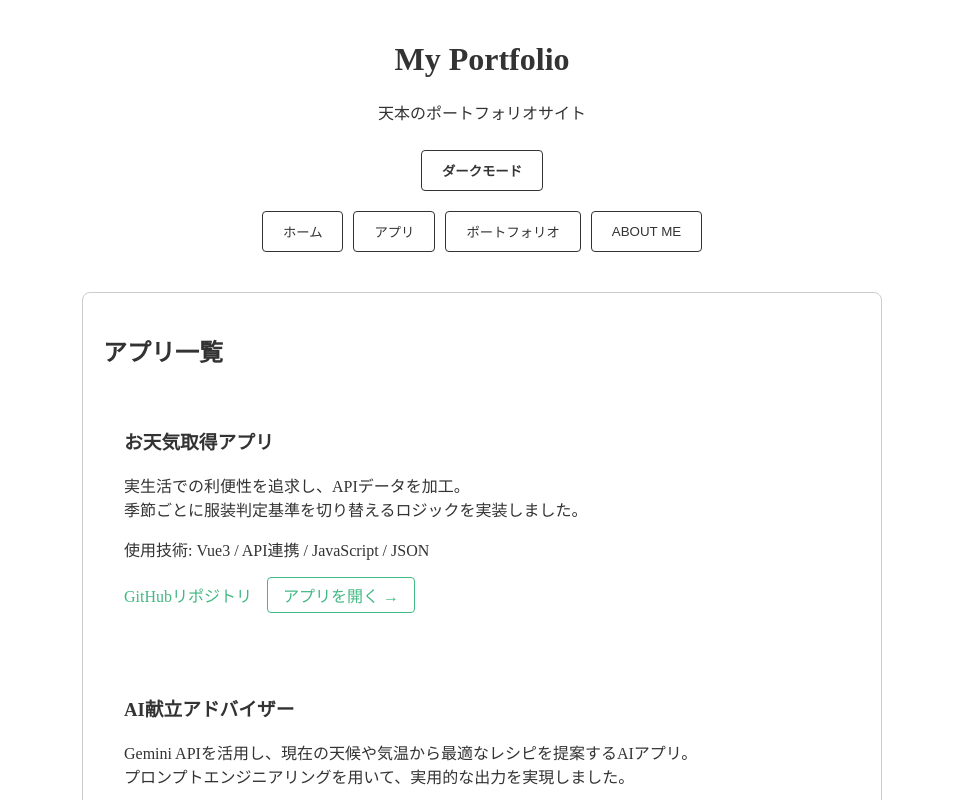
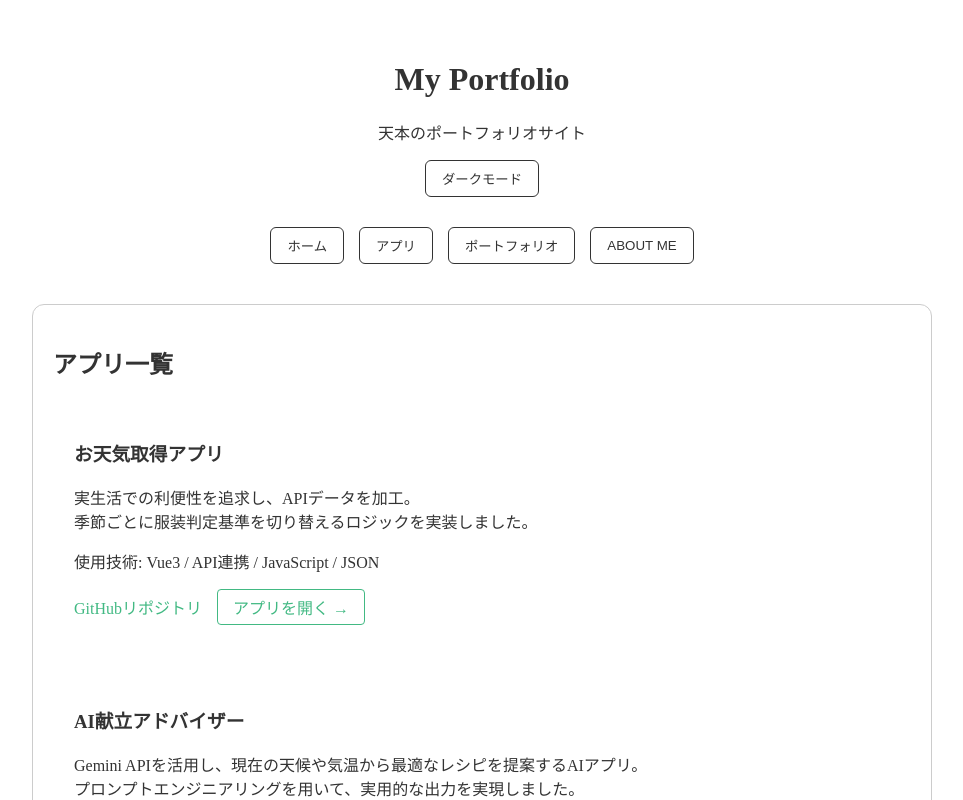
Before and after one commit to kiyotaka0819/Learning_Java_Vue_Front, a Vue app: page /Learning_Java_Vue_Front/apps in a window 1280 px wide. Shown: the top 800 px of the page, without its empty margins (158-1121 px from the left). Built offline with nearby package versions, Linux system fonts and the light colour scheme.

Commit message:
切り替え時をシームレスに

```diff
--- a/src/App.vue
+++ b/src/App.vue
@@ -37,7 +37,8 @@ watch(isDarkMode, (newVal) => {
 </script>
 
 <template>
-  <div :class="['container', { 'dark-mode': isDarkMode }]">
+  <div :class="['portfolio-container', { 'dark-mode': isDarkMode }]">
+
     <header>
       <h1>My Portfolio</h1>
       <p>天本のポートフォリオサイト</p>
@@ -46,16 +47,21 @@ watch(isDarkMode, (newVal) => {
       </button>
     </header>
 
-    <div class="menu">
+    <nav class="main-menu">
       <button @click="$router.push('/')">ホーム</button>
       <button @click="$router.push('/apps')">アプリ</button>
       <button @click="$router.push('/portfolio')">ポートフォリオ</button>
       <button @click="$router.push('/about')">ABOUT ME</button>
-    </div>
+    </nav>
 
-    <div class="content">
-      <router-view />
-    </div>
+    <main class="page-content">
+      <router-view v-slot="{ Component }">
+        <transition name="fade" mode="out-in">
+          <component :is="Component" />
+        </transition>
+      </router-view>
+    </main>
+
   </div>
 </template>
 <style>
@@ -79,95 +85,72 @@ body.dark-mode-body {
 }
 </style>
 <style scoped>
-/* 変数の定義 */
-.container {
-  /* ライトモード用の色定義 */
+/* コンテナ全体の設定 */
+.portfolio-container {
   --bg-color: #ffffff;
   --text-color: #333333;
   --border-color: #cccccc;
-  --button-bg: #ffffff;
-  max-width: 800px;
+
+  max-width: 900px; /* 少し広めに */
   margin: 0 auto;
-  padding: 20px;
-  text-align: center;
+  padding: 40px 20px;
   min-height: 100vh;
   background-color: var(--bg-color);
   color: var(--text-color);
   transition: all 0.3s ease;
 }
 
-/* ダークモード時に変数を上書き */
+/* ダークモードの変数上書き */
 .dark-mode {
   --bg-color: #1a1a1a;
   --text-color: #f0f0f0;
-  --border-color: #555555;
-  --button-bg: #333333;
-}
-
-.dark-mode {
-  background-color: #1a1a1a;
-  color: #f0f0f0;
-}
-
-:deep(*) {
-  color: inherit;
+  --border-color: #444444;
 }
 
 header {
-  margin-bottom: 20px;
+  text-align: center; /* ヘッダーだけ中央寄せ */
+  margin-bottom: 30px;
 }
 
-.menu {
+.main-menu {
   display: flex;
   justify-content: center;
-  gap: 10px;
-  margin: 20px 0;
+  gap: 15px;
+  margin-bottom: 40px;
 }
 
-/* ダークモード中のボタン */
-.dark-mode button {
-  background: #333;
-  color: #f0f0f0;
-  border-color: #f0f0f0;
+/* ページの中身が表示されるエリア */
+.page-content {
+  text-align: left; /* 基本は左寄せに戻す */
+  padding: 20px;
+  border: 1px solid var(--border-color);
+  border-radius: 12px;
+  background-color: var(--bg-color);
 }
 
+/* ボタンの共通スタイル */
 button {
-  padding: 10px 20px;
+  padding: 8px 16px;
   cursor: pointer;
   border: 1px solid var(--text-color);
-  background: var(--button-bg);
+  background: transparent;
   color: var(--text-color);
-  border-radius: 4px;
+  border-radius: 6px;
+  transition: 0.2s;
 }
 
 button:hover {
-  opacity: 0.8;
+  background: var(--text-color);
+  color: var(--bg-color);
 }
 
-.content {
-  margin-top: 40px;
-  padding: 20px;
-  border: 1px solid var(--border-color);
-  border-radius: 8px;
-  text-align: left;
-  background-color: var(--bg-color);
+/* フェードアニメーション */
+.fade-enter-active,
+.fade-leave-active {
+  transition: opacity 0.2s ease;
 }
-
-:deep(.link-btn:hover) {
-  color: white !important; /* 背景が緑になるなら文字は絶対白 */
-}
-
-.dark-mode :deep(a) {
-  color: #52d398;
-}
-
-/* ダークモード中の枠線 */
-.dark-mode .content {
-  border-color: #555;
-}
-
-.toggle-btn {
-  margin-top: 10px;
-  font-weight: bold;
+.fade-enter-from,
+.fade-leave-to {
+  opacity: 0;
 }
 </style>
```
